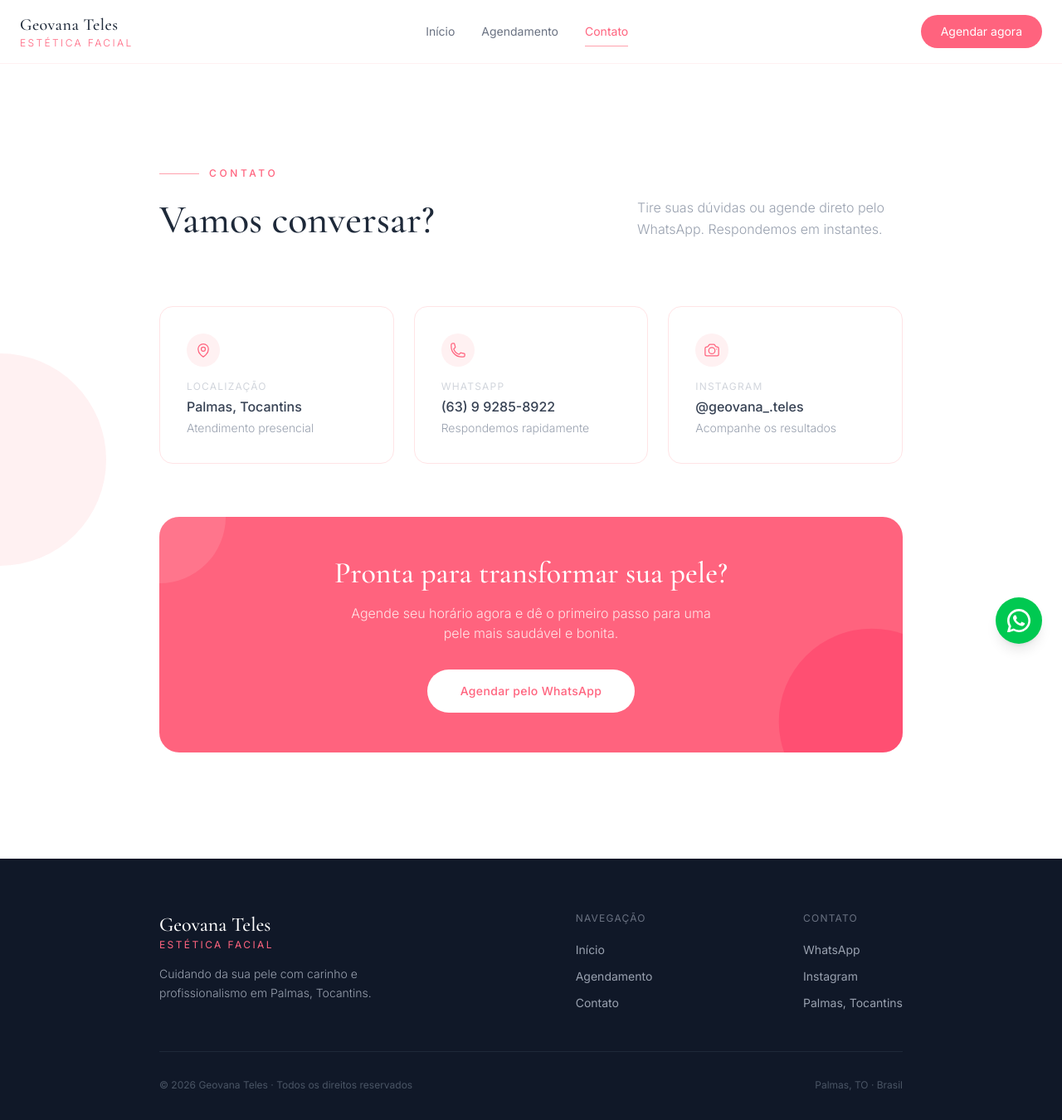
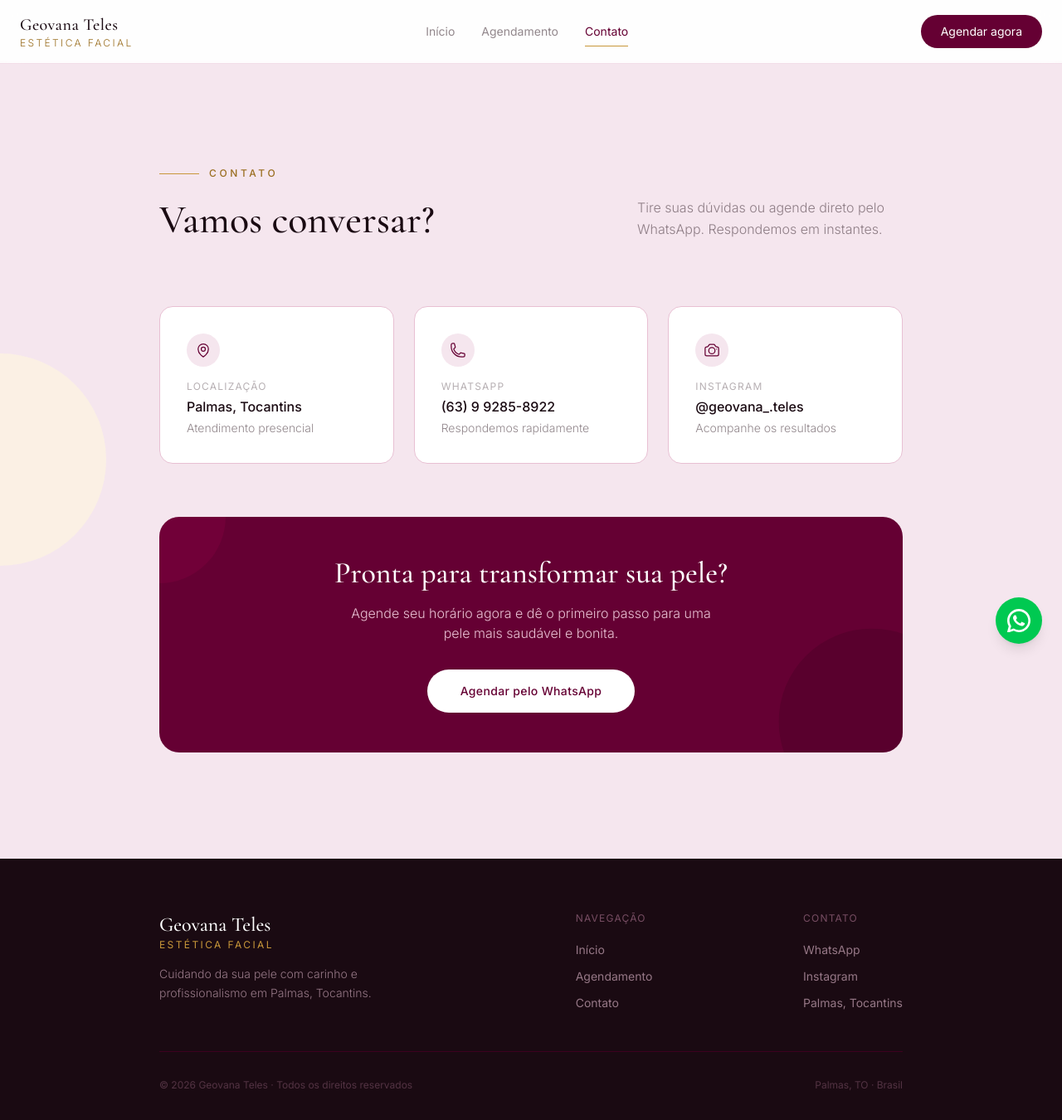
Before and after one commit to JoaoPOPaulino/geovana-teles, a React (Vite) app: page /contato in a window 1280 px wide. Shown: the top 1350 px of the page at 83% size. Built offline with nearby package versions, Linux system fonts and the light colour scheme.

Commit message:
style: Atualizaçôes da interface

```diff
--- a/src/components/Contato.tsx
+++ b/src/components/Contato.tsx
@@ -1,3 +1,5 @@
+import React from 'react'
+
 interface InfoContato {
   titulo: string
   valor: string
@@ -45,10 +47,9 @@ const infos: InfoContato[] = [
 
 export default function Contato() {
   return (
-    <section className="py-32 px-6 bg-white relative overflow-hidden">
+    <section className="py-32 px-6 bg-bordeaux-50 relative overflow-hidden">
 
-      {/* Elemento decorativo */}
-      <div className="absolute left-0 top-1/2 -translate-y-1/2 w-64 h-64 rounded-full bg-rose-50 -translate-x-1/2" />
+      <div className="absolute left-0 top-1/2 -translate-y-1/2 w-64 h-64 rounded-full bg-golden-50 opacity-80 -translate-x-1/2" />
 
       <div className="max-w-4xl mx-auto relative">
 
@@ -56,16 +57,16 @@ export default function Contato() {
         <div className="flex flex-col md:flex-row md:items-end justify-between mb-20 gap-6">
           <div>
             <div className="flex items-center gap-3 mb-6">
-              <div className="w-12 h-px bg-rose-300" />
-              <p className="text-rose-400 text-xs font-medium tracking-[0.3em] uppercase">
+              <div className="w-12 h-px bg-golden-400" />
+              <p className="text-golden-600 text-xs font-medium tracking-[0.3em] uppercase">
                 Contato
               </p>
             </div>
-            <h2 className="font-display text-4xl md:text-5xl font-medium text-gray-800">
+            <h2 className="font-display text-4xl md:text-5xl font-medium text-mauve-900">
               Vamos conversar?
             </h2>
           </div>
-          <p className="text-gray-400 font-light max-w-xs leading-relaxed">
+          <p className="text-mauve-800 font-light opacity-60 max-w-xs leading-relaxed">
             Tire suas dúvidas ou agende direto pelo WhatsApp. Respondemos em instantes.
           </p>
         </div>
@@ -75,14 +76,14 @@ export default function Contato() {
           {infos.map((info) => (
             <div
               key={info.titulo}
-              className="group border border-rose-100 rounded-2xl p-8 flex flex-col gap-4 hover:border-rose-300 hover:shadow-lg hover:shadow-rose-50 transition-all duration-300"
+              className="group border border-bordeaux-100 rounded-2xl p-8 flex flex-col gap-4 bg-white hover:border-bordeaux-200 hover:shadow-lg hover:shadow-bordeaux-50 transition-all duration-300"
             >
-              <div className="w-10 h-10 rounded-full bg-rose-50 flex items-center justify-center text-rose-400 group-hover:bg-rose-400 group-hover:text-white transition-all duration-300">
+              <div className="w-10 h-10 rounded-full bg-bordeaux-50 flex items-center justify-center text-bordeaux-600 group-hover:bg-bordeaux-600 group-hover:text-white transition-all duration-300">
                 {info.icone}
               </div>
 
               <div>
-                <p className="text-xs text-gray-300 uppercase tracking-widest mb-1">
+                <p className="text-xs text-mauve-800 opacity-40 uppercase tracking-widest mb-1">
                   {info.titulo}
                 </p>
                 {info.link ? (
@@ -90,36 +91,36 @@ export default function Contato() {
                     href={info.link}
                     target="_blank"
                     rel="noopener noreferrer"
-                    className="font-medium text-gray-700 hover:text-rose-400 transition-colors"
+                    className="font-medium text-mauve-900 hover:text-bordeaux-600 transition-colors"
                   >
                     {info.valor}
                   </a>
                 ) : (
-                  <p className="font-medium text-gray-700">{info.valor}</p>
+                  <p className="font-medium text-mauve-900">{info.valor}</p>
                 )}
-                <p className="text-sm text-gray-400 mt-1 font-light">{info.descricao}</p>
+                <p className="text-sm text-mauve-800 opacity-60 mt-1 font-light">{info.descricao}</p>
               </div>
             </div>
           ))}
         </div>
 
         {/* CTA final */}
-        <div className="relative rounded-3xl bg-rose-400 p-12 text-center overflow-hidden">
-          <div className="absolute top-0 left-0 w-40 h-40 rounded-full bg-rose-300 opacity-30 -translate-x-1/2 -translate-y-1/2" />
-          <div className="absolute bottom-0 right-0 w-56 h-56 rounded-full bg-rose-500 opacity-30 translate-x-1/3 translate-y-1/3" />
+        <div className="relative rounded-3xl bg-bordeaux-600 p-12 text-center overflow-hidden">
+          <div className="absolute top-0 left-0 w-40 h-40 rounded-full bg-bordeaux-400 opacity-30 -translate-x-1/2 -translate-y-1/2" />
+          <div className="absolute bottom-0 right-0 w-56 h-56 rounded-full bg-bordeaux-800 opacity-30 translate-x-1/3 translate-y-1/3" />
 
           <div className="relative">
             <h3 className="font-display text-3xl md:text-4xl font-medium text-white mb-4">
               Pronta para transformar sua pele?
             </h3>
-            <p className="text-rose-100 font-light mb-8 max-w-md mx-auto">
+            <p className="text-bordeaux-100 font-light mb-8 max-w-md mx-auto">
               Agende seu horário agora e dê o primeiro passo para uma pele mais saudável e bonita.
             </p>
             <a
               href="https://wa.me/+556392858922"
               target="_blank"
               rel="noopener noreferrer"
-              className="inline-block bg-white text-rose-400 px-10 py-4 rounded-full text-sm font-medium tracking-wide hover:shadow-lg hover:-translate-y-0.5 transition-all duration-300"
+              className="inline-block bg-white text-bordeaux-600 px-10 py-4 rounded-full text-sm font-medium tracking-wide hover:shadow-lg hover:-translate-y-0.5 transition-all duration-300"
             >
               Agendar pelo WhatsApp
             </a>
--- a/src/components/layout/Footer.tsx
+++ b/src/components/layout/Footer.tsx
@@ -2,7 +2,7 @@ import { Link } from 'react-router-dom'
 
 export default function Footer() {
   return (
-    <footer className="bg-gray-900 text-white px-6 py-16">
+    <footer className="bg-mauve-900 text-white px-6 py-16">
       <div className="max-w-4xl mx-auto">
 
         <div className="flex flex-col md:flex-row justify-between gap-12 mb-12">
@@ -13,41 +13,41 @@ export default function Footer() {
               <p className="font-display text-2xl font-medium text-white">
                 Geovana Teles
               </p>
-              <p className="text-xs text-rose-400 tracking-[0.2em] uppercase">
+              <p className="text-xs text-golden-400 tracking-[0.2em] uppercase">
                 Estética Facial
               </p>
             </div>
-            <p className="text-gray-400 text-sm font-light leading-relaxed">
+            <p className="text-bordeaux-100 text-sm font-light leading-relaxed opacity-60">
               Cuidando da sua pele com carinho e profissionalismo em Palmas, Tocantins.
             </p>
           </div>
 
           {/* Links */}
           <div className="flex flex-col gap-3">
-            <p className="text-xs text-gray-500 uppercase tracking-widest mb-2">
+            <p className="text-xs text-bordeaux-200 opacity-50 uppercase tracking-widest mb-2">
               Navegação
             </p>
-            <Link to="/" className="text-sm text-gray-400 hover:text-rose-400 transition-colors">
+            <Link to="/" className="text-sm text-bordeaux-100 opacity-60 hover:opacity-100 hover:text-golden-400 transition-colors">
               Início
             </Link>
-            <Link to="/agendamento" className="text-sm text-gray-400 hover:text-rose-400 transition-colors">
+            <Link to="/agendamento" className="text-sm text-bordeaux-100 opacity-60 hover:opacity-100 hover:text-golden-400 transition-colors">
               Agendamento
             </Link>
-            <Link to="/contato" className="text-sm text-gray-400 hover:text-rose-400 transition-colors">
+            <Link to="/contato" className="text-sm text-bordeaux-100 opacity-60 hover:opacity-100 hover:text-golden-400 transition-colors">
               Contato
             </Link>
           </div>
 
           {/* Contato */}
           <div className="flex flex-col gap-3">
-            <p className="text-xs text-gray-500 uppercase tracking-widest mb-2">
+            <p className="text-xs text-bordeaux-200 opacity-50 uppercase tracking-widest mb-2">
               Contato
             </p>
             <a
               href="https://wa.me/556392858922"
               target="_blank"
               rel="noopener noreferrer"
-              className="text-sm text-gray-400 hover:text-rose-400 transition-colors"
+              className="text-sm text-bordeaux-100 opacity-60 hover:opacity-100 hover:text-golden-400 transition-colors"
             >
               WhatsApp
             </a>
@@ -55,11 +55,11 @@ export default function Footer() {
               href="https://instagram.com/geovana_.teles"
               target="_blank"
               rel="noopener noreferrer"
-              className="text-sm text-gray-400 hover:text-rose-400 transition-colors"
+              className="text-sm text-bordeaux-100 opacity-60 hover:opacity-100 hover:text-golden-400 transition-colors"
             >
               Instagram
             </a>
-            <p className="text-sm text-gray-400">
+            <p className="text-sm text-bordeaux-100 opacity-60">
               Palmas, Tocantins
             </p>
           </div>
@@ -67,11 +67,11 @@ export default function Footer() {
         </div>
 
         {/* Linha divisória */}
-        <div className="border-t border-gray-800 pt-8 flex flex-col md:flex-row items-center justify-between gap-4">
-          <p className="text-xs text-gray-600">
+        <div className="border-t border-bordeaux-800 pt-8 flex flex-col md:flex-row items-center justify-between gap-4">
+          <p className="text-xs text-bordeaux-200 opacity-30">
             © {new Date().getFullYear()} Geovana Teles · Todos os direitos reservados
           </p>
-          <p className="text-xs text-gray-600">
+          <p className="text-xs text-bordeaux-200 opacity-30">
             Palmas, TO · Brasil
           </p>
         </div>
--- a/src/components/layout/Header.tsx
+++ b/src/components/layout/Header.tsx
@@ -12,14 +12,14 @@ export default function Header() {
   const [menuAberto, setMenuAberto] = useState(false)
 
   return (
-    <header className="fixed top-0 left-0 right-0 z-40 px-6 py-4 flex items-center justify-between bg-white/80 backdrop-blur-md border-b border-rose-100/50">
+    <header className="fixed top-0 left-0 right-0 z-40 px-6 py-4 flex items-center justify-between bg-white/80 backdrop-blur-md border-b border-bordeaux-100/50">
 
       {/* Logo */}
       <Link to="/" className="flex flex-col leading-none">
-        <span className="font-display text-xl font-medium text-gray-800 tracking-wide">
+        <span className="font-display text-xl font-medium text-mauve-900 tracking-wide">
           Geovana Teles
         </span>
-        <span className="text-xs text-rose-400 tracking-[0.2em] uppercase font-light">
+        <span className="text-xs text-golden-600 tracking-[0.2em] uppercase font-light">
           Estética Facial
         </span>
       </Link>
@@ -32,14 +32,14 @@ export default function Header() {
             to={link.to}
             className={`text-sm transition-colors relative py-1
               ${pathname === link.to
-                ? 'text-rose-400'
-                : 'text-gray-500 hover:text-rose-400'
+                ? 'text-bordeaux-600'
+                : 'text-mauve-800 opacity-60 hover:opacity-100 hover:text-bordeaux-600'
               }
             `}
           >
             {link.label}
             {pathname === link.to && (
-              <span className="absolute -bottom-1 left-0 right-0 h-px bg-rose-300" />
+              <span className="absolute -bottom-1 left-0 right-0 h-px bg-golden-400" />
             )}
           </Link>
         ))}
@@ -49,7 +49,7 @@ export default function Header() {
       <div className="hidden md:flex items-center gap-4">
         <Link
           to="/agendamento"
-          className="bg-rose-400 text-white text-sm px-6 py-2.5 rounded-full hover:bg-rose-500 transition-all hover:-translate-y-0.5 hover:shadow-md hover:shadow-rose-200"
+          className="bg-bordeaux-600 text-white text-sm px-6 py-2.5 rounded-full hover:bg-bordeaux-800 transition-all hover:-translate-y-0.5 hover:shadow-md hover:shadow-bordeaux-100"
         >
           Agendar agora
         </Link>
@@ -61,21 +61,21 @@ export default function Header() {
         className="md:hidden flex flex-col gap-1.5 p-1"
         aria-label={menuAberto ? 'Fechar menu' : 'Abrir menu'}
       >
-        <span className={`w-6 h-px bg-gray-600 transition-all duration-300 ${menuAberto ? 'rotate-45 translate-y-2' : ''}`} />
-        <span className={`w-6 h-px bg-gray-600 transition-all duration-300 ${menuAberto ? 'opacity-0' : ''}`} />
-        <span className={`w-6 h-px bg-gray-600 transition-all duration-300 ${menuAberto ? '-rotate-45 -translate-y-2' : ''}`} />
+        <span className={`w-6 h-px bg-mauve-800 transition-all duration-300 ${menuAberto ? 'rotate-45 translate-y-2' : ''}`} />
+        <span className={`w-6 h-px bg-mauve-800 transition-all duration-300 ${menuAberto ? 'opacity-0' : ''}`} />
+        <span className={`w-6 h-px bg-mauve-800 transition-all duration-300 ${menuAberto ? '-rotate-45 -translate-y-2' : ''}`} />
       </button>
 
       {/* Menu mobile */}
       {menuAberto && (
-        <div className="absolute top-full left-0 right-0 bg-white border-b border-rose-100 px-6 py-6 flex flex-col gap-4 md:hidden shadow-lg shadow-rose-50">
+        <div className="absolute top-full left-0 right-0 bg-white border-b border-bordeaux-100 px-6 py-6 flex flex-col gap-4 md:hidden shadow-lg shadow-bordeaux-50">
           {links.map((link) => (
             <Link
               key={link.to}
               to={link.to}
               onClick={() => setMenuAberto(false)}
-              className={`text-sm py-2 border-b border-rose-50 last:border-0
-                ${pathname === link.to ? 'text-rose-400' : 'text-gray-600'}
+              className={`text-sm py-2 border-b border-bordeaux-50 last:border-0
+                ${pathname === link.to ? 'text-bordeaux-600' : 'text-mauve-800'}
               `}
             >
               {link.label}
@@ -84,7 +84,7 @@ export default function Header() {
           <Link
             to="/agendamento"
             onClick={() => setMenuAberto(false)}
-            className="bg-rose-400 text-white text-sm px-6 py-3 rounded-full text-center mt-2"
+            className="bg-bordeaux-600 text-white text-sm px-6 py-3 rounded-full text-center mt-2"
           >
             Agendar agora
           </Link>
--- a/src/index.css
+++ b/src/index.css
@@ -1,4 +1,29 @@
 @import "tailwindcss";
+
+@theme {
+  --color-bordeaux-50: #F5E6EE;
+  --color-bordeaux-100: #E8C0D3;
+  --color-bordeaux-200: #D490B3;
+  --color-bordeaux-400: #8B0044;
+  --color-bordeaux-600: #650033;
+  --color-bordeaux-800: #3D001F;
+  --color-bordeaux-900: #1A000F;
+
+  --color-golden-50: #FDF3E3;
+  --color-golden-100: #F7DFB5;
+  --color-golden-200: #E8B86D;
+  --color-golden-400: #C8973A;
+  --color-golden-600: #9A6E20;
+  --color-golden-800: #7A4F1E;
+  --color-golden-900: #4A2E0A;
+
+  --color-mauve-50: #FAFAF9;
+  --color-mauve-100: #F0EBEe;
+  --color-mauve-800: #4A3840;
+  --color-mauve-900: #1A0A12;
+
+  --font-display: 'Cormorant Garamond', serif;
+}
 
 * {
   -webkit-font-smoothing: antialiased;
@@ -7,6 +32,8 @@
 
 body {
   font-family: 'Inter', sans-serif;
+  background-color: #FAFAF9;
+  color: #4A3840;
 }
 
 .font-display {
```
Also changed, not shown: src/components/Agendamento.tsx (+29 -32 lines), src/components/Hero.tsx (+18 -18 lines), src/components/Servicos.tsx (+13 -14 lines), src/components/Sobre.tsx (+16 -23 lines).
